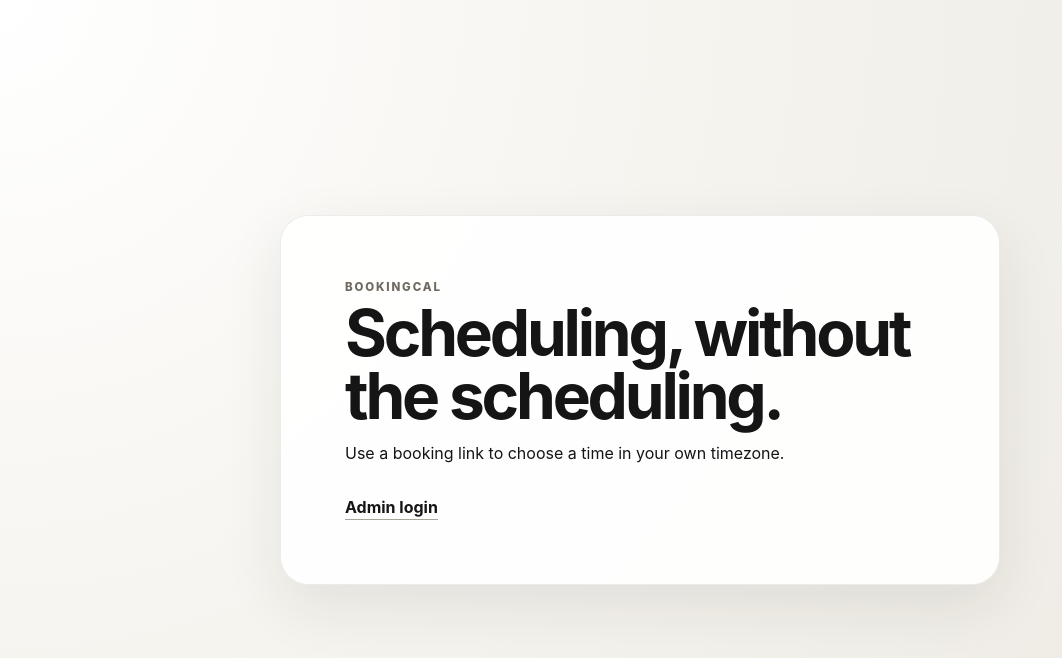
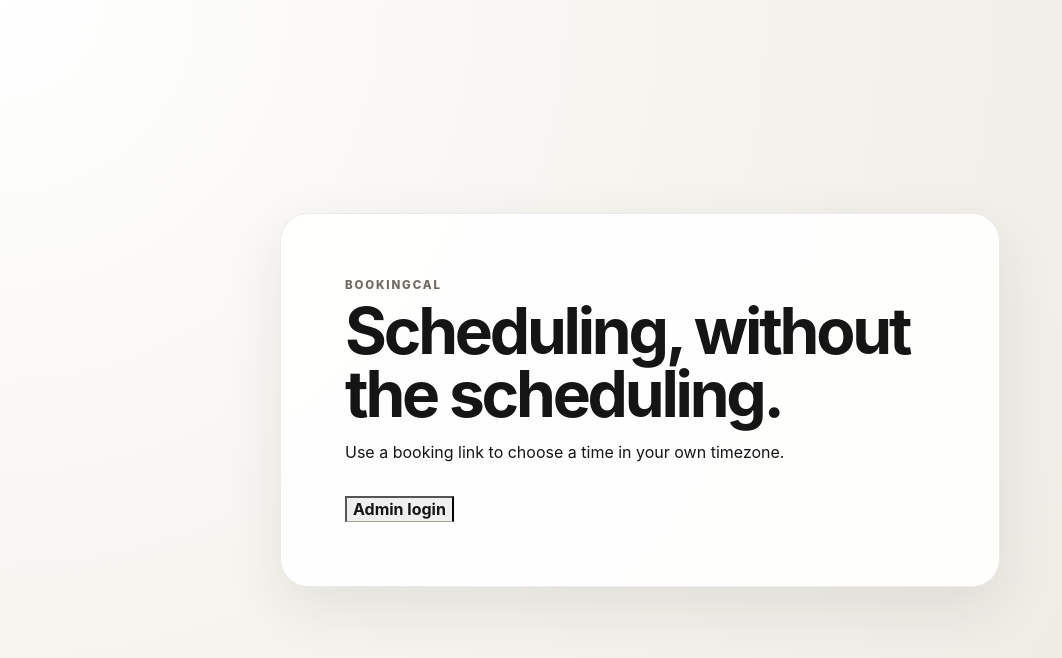
Before and after one commit to nikiskene/bookingcal, a React (Vite) app: page / in a window 1280 px wide. Shown: the top 658 px of the page, without its empty margins (0-1062 px from the left). Built offline with nearby package versions, Linux system fonts and the light colour scheme; no server answers.

Commit message:
Make admin accessible in Bolt preview without deep-link routing

```diff
--- a/src/App.tsx
+++ b/src/App.tsx
@@ -1,3 +1,4 @@
+import { useState } from 'react';
 import { AdminPage } from './pages/AdminPage';
 import { BookingPage } from './pages/BookingPage';
 
@@ -7,10 +8,19 @@ function bookingSlug(pathname: string) {
 }
 
 export function App() {
+  const initialAdmin = window.location.pathname.startsWith('/admin') || new URLSearchParams(window.location.search).get('admin') === '1';
+  const [showAdmin, setShowAdmin] = useState(initialAdmin);
   const path = window.location.pathname;
-  if (path.startsWith('/admin')) return <AdminPage />;
+
+  if (showAdmin) return <AdminPage />;
+
   const slug = bookingSlug(path) || (path === '/book' || path === '/book/' ? 'niki' : null);
   if (slug) return <BookingPage slug={slug} />;
+
+  const openAdmin = () => {
+    window.history.replaceState({}, '', '/?admin=1');
+    setShowAdmin(true);
+  };
 
   return (
     <main className="landing-shell">
@@ -18,7 +28,7 @@ export function App() {
         <div className="eyebrow">BOOKINGCAL</div>
         <h1>Scheduling, without the scheduling.</h1>
         <p>Use a booking link to choose a time in your own timezone.</p>
-        <a className="admin-login-link" href="/admin">Admin login</a>
+        <button className="admin-login-link" type="button" onClick={openAdmin}>Admin login</button>
       </section>
     </main>
   );
```
